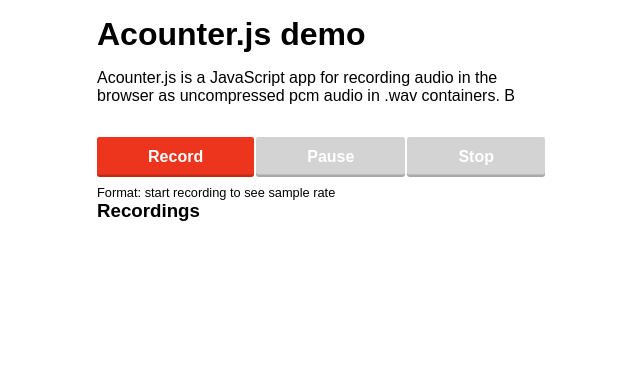
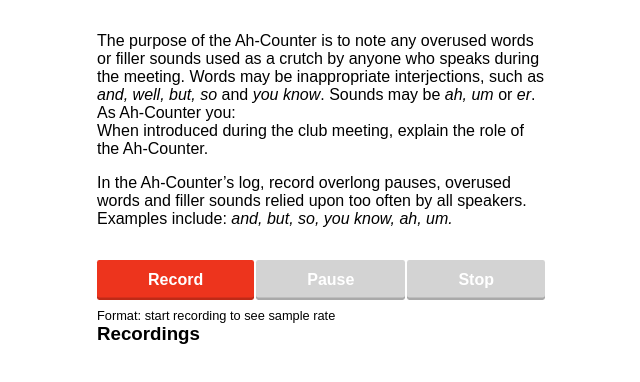
Before and after one commit to vetsinen/toasthelper, a plain HTML site: page index.html in a window 1280 px wide. Shown: the whole page, without its empty margins (319-959 px from the left). Drawn offline with Linux system fonts and the light colour scheme.

Commit message:
ah-counter

```diff
--- a/index.html
+++ b/index.html
@@ -2,15 +2,18 @@
 <html>
 <head>
     <meta charset="UTF-8">
-    <title>Acounter.js demo</title>
+    <title>Ah-counter.js demo</title>
     <meta name="viewport" content="width=device-width, initial-scale=1.0">
     <link rel="stylesheet" type="text/css" href="style.css">
 </head>
 <body>
-<h1>Acounter.js demo</h1>
-<p>
-    Acounter.js is a JavaScript app for recording audio in the browser as uncompressed pcm audio in .wav containers. B
-</p>
+<p>The purpose of the Ah-Counter is to note any overused words or filler sounds used as a crutch by anyone who speaks during the meeting. Words may be inappropriate interjections, such as <em>and, well, but, so</em> and <em>you know</em>. Sounds may be <em>ah, um</em> or <em>er</em>. As Ah-Counter you: <strong></strong></p>
+<ul>
+    <li>When introduced during the club meeting, explain the role of the Ah-Counter. </li>
+    <li>In the Ah-Counter&rsquo;s log, record overlong pauses, overused words and filler sounds relied upon too often by all speakers. Examples include: <em>and, but, so, you know,</em> <em>ah, um.</em>
+    </li>
+</ul>
+
 
 <div id="controls">
     <button id="recordButton">Record</button>
--- a/js/app.js
+++ b/js/app.js
@@ -17,6 +17,10 @@ var pauseButton = document.getElementById("pauseButton");
 recordButton.addEventListener("click", startRecording);
 stopButton.addEventListener("click", stopRecording);
 pauseButton.addEventListener("click", pauseRecording);
+
+function getRandomInt(min, max) {
+    return Math.floor(Math.random() * (max - min + 1)) + min;
+}
 
 function startRecording() {
     console.log("recordButton clicked");
@@ -97,6 +101,9 @@ function pauseRecording(){
 function stopRecording() {
     console.log("stopButton clicked");
     app.ready = true;
+    app.em = getRandomInt(0,7);
+    app.yn = getRandomInt(1,5);
+    app.lk = getRandomInt(0,3)
 
     //disable the stop button, enable the record too allow for new recordings
     stopButton.disabled = true;
```
Also changed, not shown: 1 other file.
